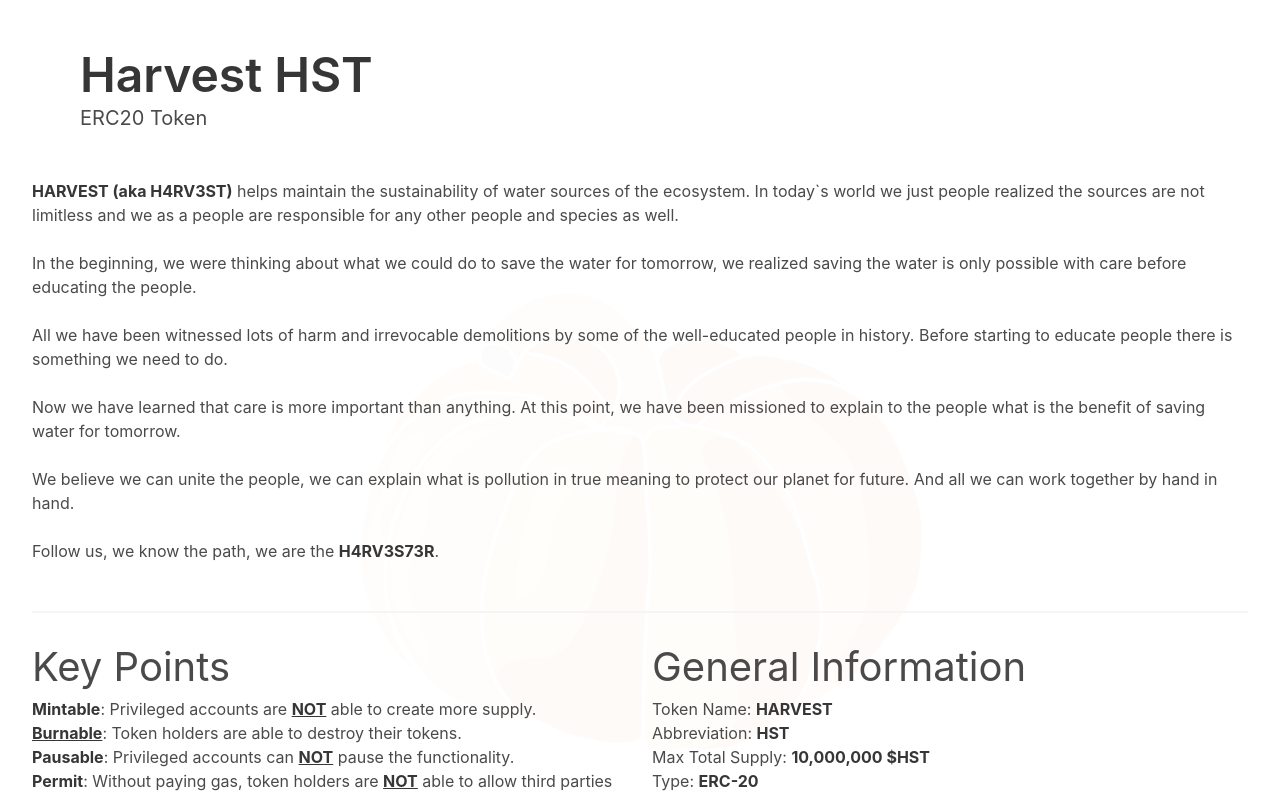
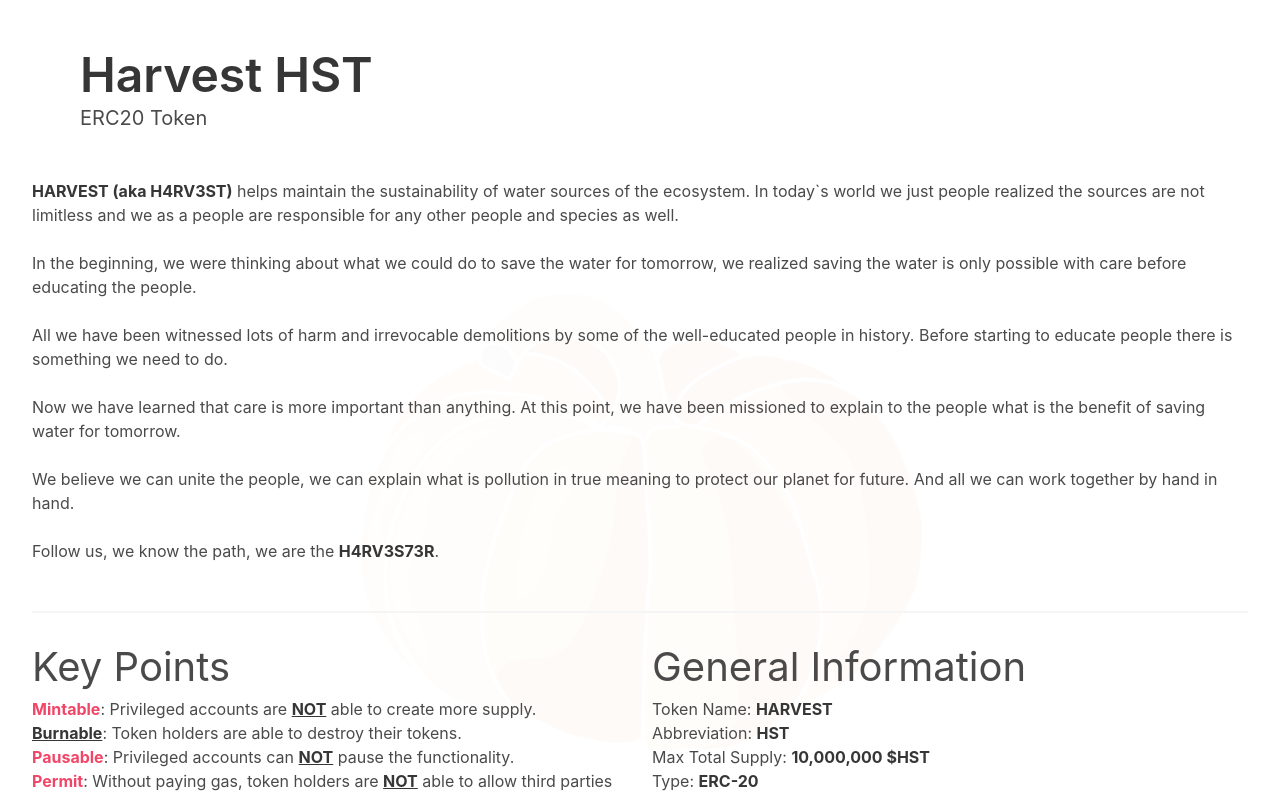
Before and after one commit to H4RV3S73R/harvest-token-website, a React (Create React App) app: page / in a window 1280 px wide. Shown: the top 796 px of the page. Built offline with nearby package versions, Linux system fonts and the light colour scheme.

Commit message:
web site

```diff
--- a/src/Home.js
+++ b/src/Home.js
@@ -62,10 +62,10 @@ export const Home = () => (
 
             <div class="column">
                 <p class="is-size-2">Key Points</p>
-                <p><strong>Mintable</strong>: Privileged accounts are <strong class="is-underlined">NOT</strong> able to create more supply.</p>
+                <p><strong class="has-text-danger">Mintable</strong>: Privileged accounts are <strong class="is-underlined">NOT</strong> able to create more supply.</p>
                 <p><strong class="is-underlined">Burnable</strong>: Token holders are able to destroy their tokens.</p>
-                <p><strong>Pausable</strong>: Privileged accounts can <strong class="is-underlined">NOT</strong> pause the functionality.</p>
-                <p><strong>Permit</strong>: Without paying gas, token holders are <strong class="is-underlined">NOT</strong> able to allow third parties to transfer from their account.</p>
+                <p><strong class="has-text-danger">Pausable</strong>: Privileged accounts can <strong class="is-underlined">NOT</strong> pause the functionality.</p>
+                <p><strong class="has-text-danger">Permit</strong>: Without paying gas, token holders are <strong class="is-underlined">NOT</strong> able to allow third parties to transfer from their account.</p>
                 <p><strong class="is-underlined">Votes</strong>: Keeps track of historical balances for voting in on-chain governance, with a way to delegate one's voting power to a trusted account.</p>
                 <p><strong class="is-underlined">Snapshots</strong>: Privileged accounts will be able to store snapshots of balances that can be retrieved later.</p>
                 <p><strong class="is-underlined">Access Control - Roles</strong>: Flexible mechanism with a separate role for each privileged action. A role can have many authorized accounts.</p>
```
